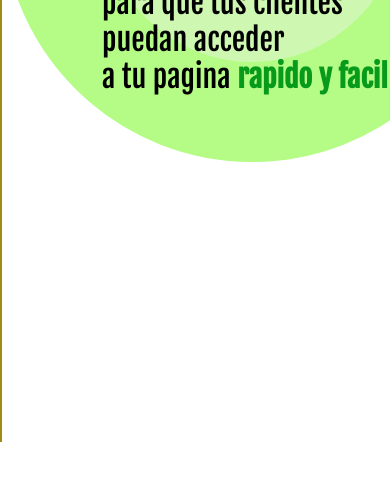
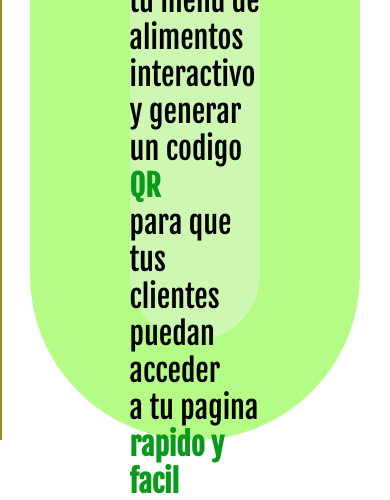
Before and after one commit to sharlybip/menuInterActive, a plain HTML site: page index.html in a window 390 px wide. Shown: the part 660-1160 px from the top of the page. Before the commit the page ends 1102 px from the top, so only its background shows below. Drawn offline with Linux system fonts and the light colour scheme.

Commit message:
no lo sé Rick

```diff
--- a/style/style.css
+++ b/style/style.css
@@ -1,6 +1,8 @@
 *{
+    box-sizing: border-box;
     margin: 0px;
     padding: 0px;
+    font-size: 62.5%;
 }
 header {
     border: 1px solid #000000;
@@ -25,7 +27,7 @@ header figure img {
 }
 .title {
     font-family: 'Fjalla One', sans-serif;
-    font-size: 24px;
+    font-size: 2.4rem;
     text-transform: uppercase;
     align-self: center;
 
@@ -34,7 +36,7 @@ header figure img {
 }
 .title:hover {
     color: #fa6621;
-    font-size: 24px;
+    font-size: 2.4rem;
     background-color: #fae909;
     border-radius: 50px;
 }
@@ -79,12 +81,12 @@ header figure img {
     background-color: #ffffff;
 }
 .login:hover{
-    font: large;
+
     background-color: #fa6621;
     color: #e9f2f3;
 }
 .login span{
-    font-size: 13px;
+    font-size: 1.3rem;
 
     justify-self: center;
     align-self: center;
@@ -110,7 +112,7 @@ main{
 .center {
     border: none;
     width: 870px;
-    height: 800px;
+    min-height: 800px;
     display: flex;
     justify-content:center ;
 }
@@ -118,7 +120,7 @@ main{
     margin-top: 20px;
     border: 100px solid #b5fc87;
     border-radius: 400px;
-    font-size: 45px;
+    font-size: 4.5rem;
     background-color: #cef7b2;
     height: 500px;
     width: 500px;
@@ -126,10 +128,10 @@ main{
 }
 .center-paragraph strong{
     color: rgb(8, 155, 27);
+    font-size: 100%;
 }
 .right {
     border: none;
-    border-left: 2px solid #a08b15;
     width: 250px;
     height: 800px;
 }
@@ -151,12 +153,14 @@ header{
     width: auto;
 }
 .center-paragraph{
-    font-size: 30px;
-    height: 300px;
-    width: 300px;
+    font-size: 3.0rem;
+    height: auto;
+    width: 100%;
+    border: 100px solid #b5fc87;
 }
 .right{
     width: 0px;
+    border-right: none;
 }
 
 
```
